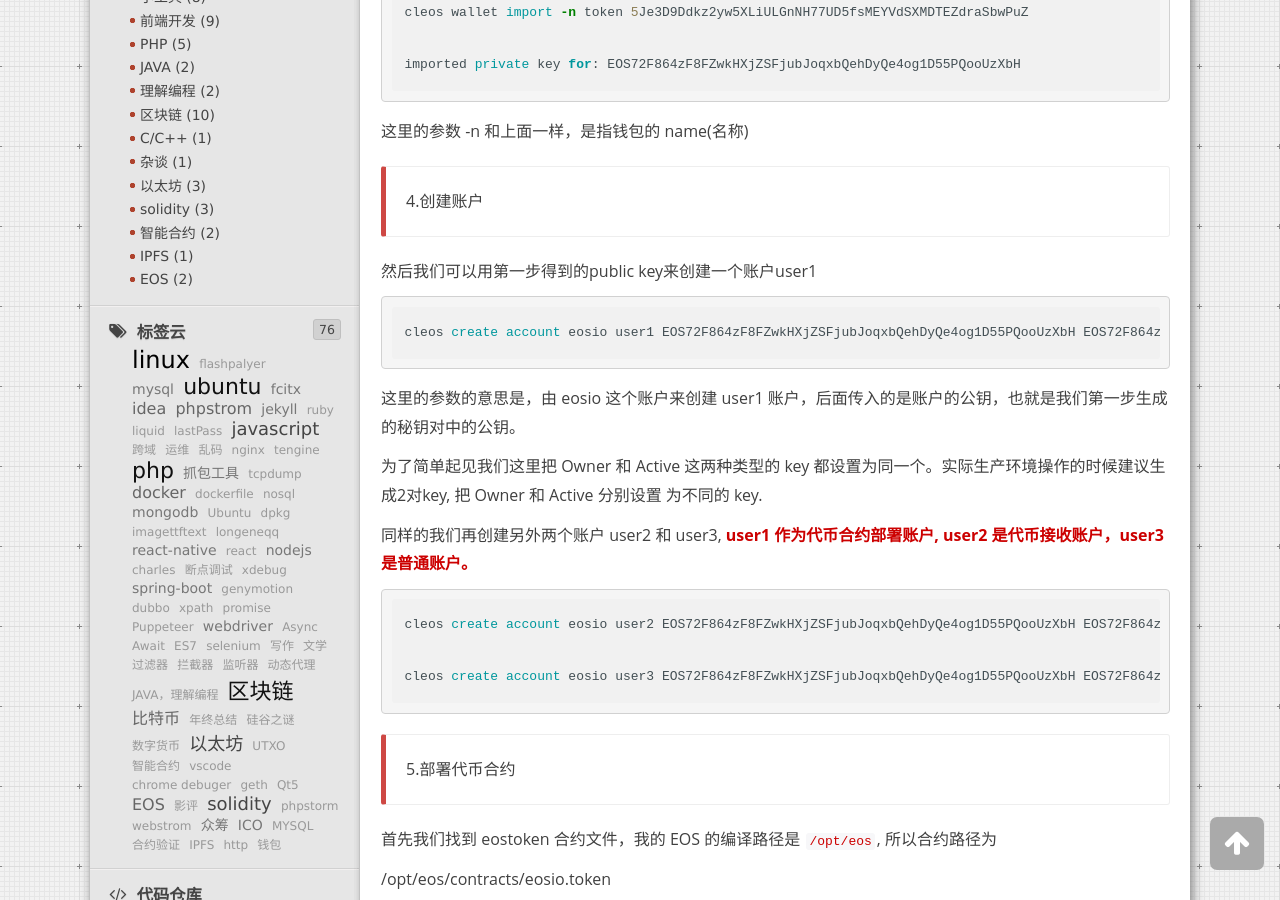
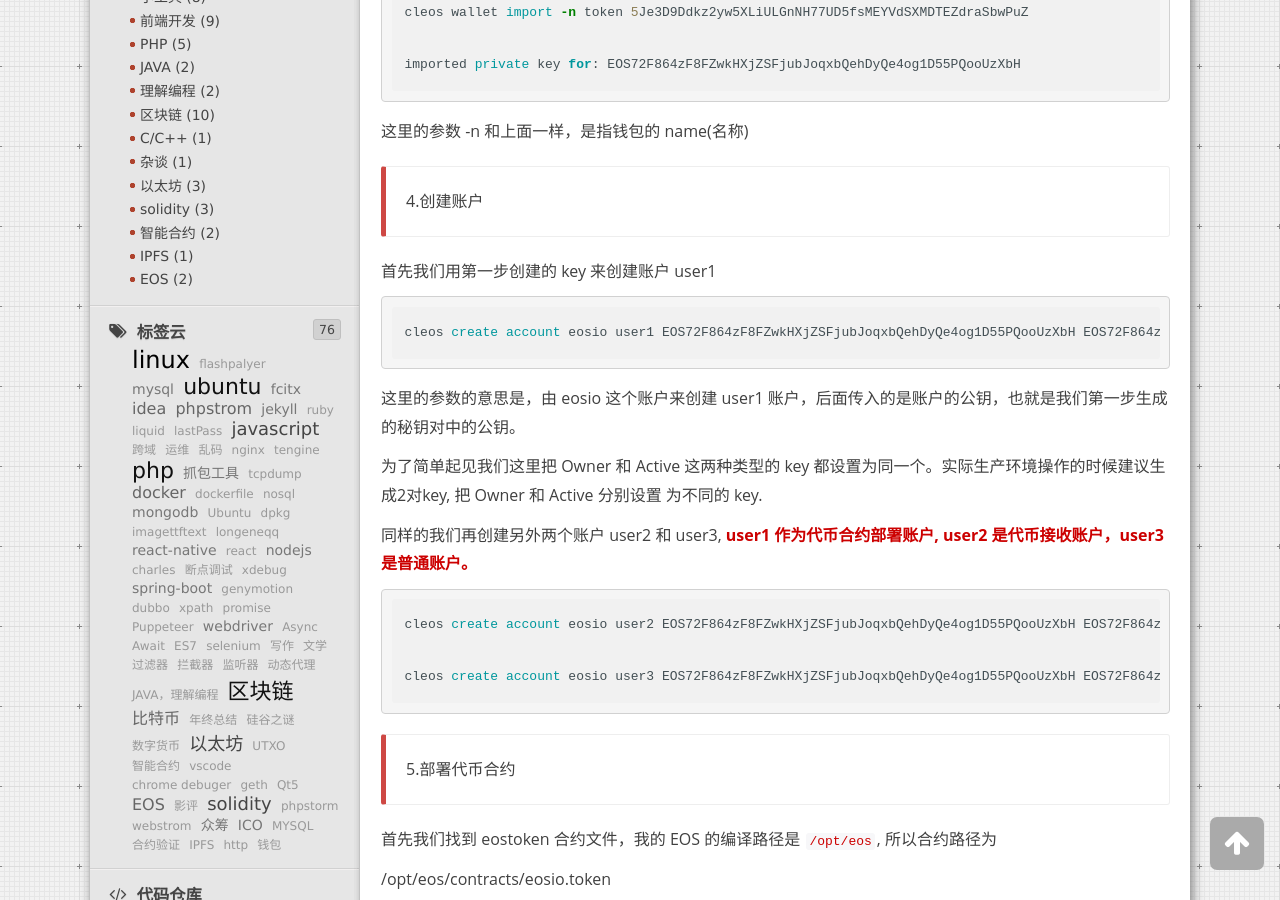
Before and after one commit to FunctFan/blog, a Jekyll site: the page built from _posts/2018/09/2018-09-17-publish-eosio-token.md, in a window 1280 px wide and 900 px high, scrolled down 1214 px. Built offline with Jekyll 4.4.1, drawn with Linux system fonts in a browser that asks for light colours.

Commit message:
update a block for eosio

````diff
--- a/_posts/2018/09/2018-09-17-publish-eosio-token.md
+++ b/_posts/2018/09/2018-09-17-publish-eosio-token.md
@@ -54,7 +54,7 @@ imported private key for: EOS72F864zF8FZwkHXjZSFjubJoqxbQehDyQe4og1D55PQooUzXbH
 
 > 4.创建账户
 
-然后我们可以用第一步得到的public key来创建一个账户user1
+首先我们用第一步创建的 key 来创建账户 user1
 
 ```bash
 cleos create account eosio user1 EOS72F864zF8FZwkHXjZSFjubJoqxbQehDyQe4og1D55PQooUzXbH EOS72F864zF8FZwkHXjZSFjubJoqxbQehDyQe4og1D55PQooUzXbH
````
